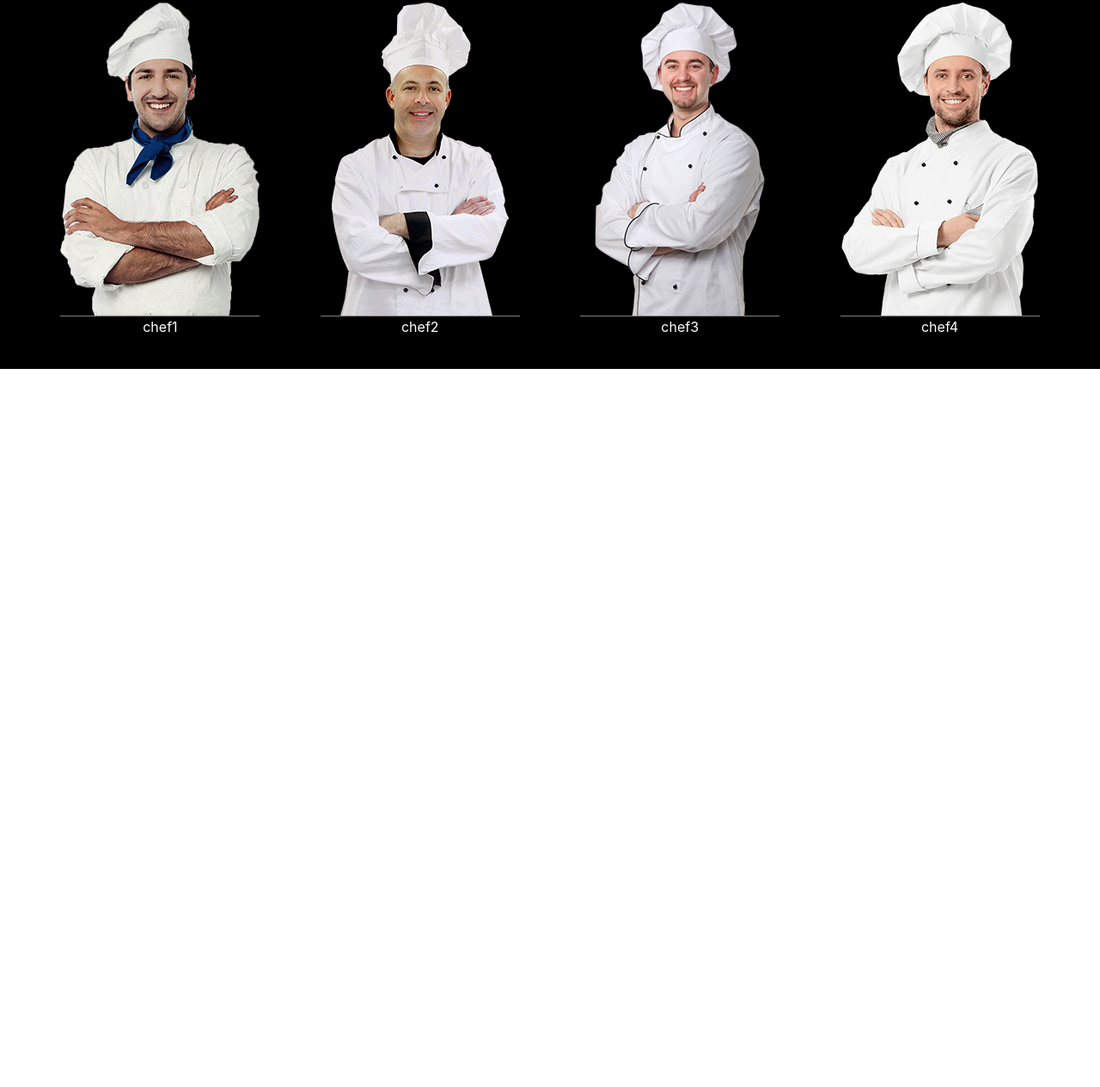
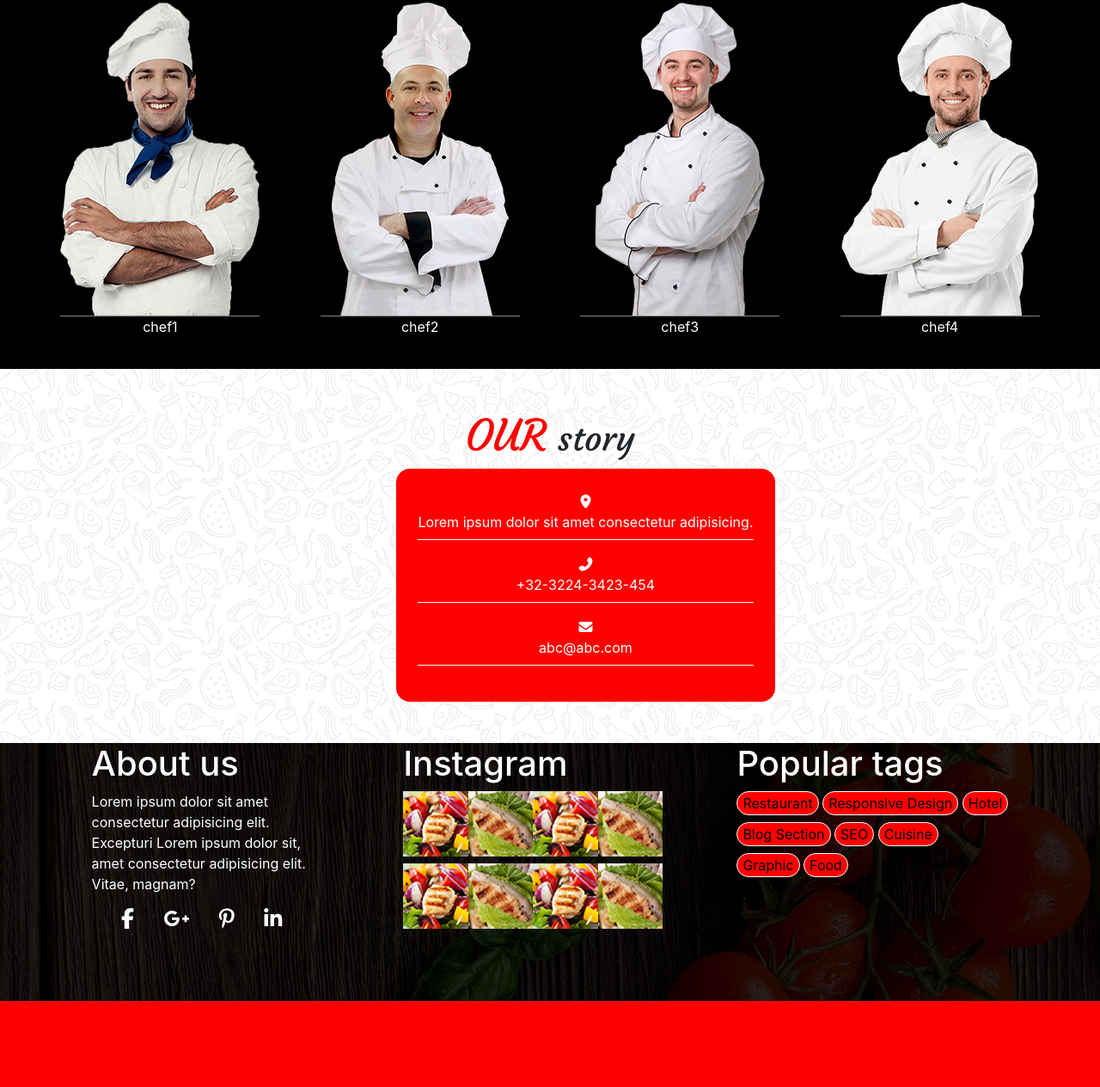
Before and after one commit to iderraz/DerrazIlias19_site_du_chef, a website: page index.html in a window 1280 px wide. Shown: the part 1920-3184 px from the top of the page at 86% size. Before the commit the page ends 2349 px from the top, so only its background shows below. Drawn offline with nearby package versions, Linux system fonts and the light colour scheme.

Commit message:
partie footer

```diff
--- a/index.html
+++ b/index.html
@@ -126,9 +126,36 @@
       <div id="ourstory" class=" mt-1 text-center">
         <h1><span class="rouge">OUR</span> story</h1>
         <img src="./public/img/decoration_line.png" alt="">
-        <p class="text-center">Lorem ipsum dolor sit amet consectetur adipisicing elit. Veniam iste illum id ducimus labore ipsa eaque
+        <p class="text-center">Lorem ipsum dolor sit amet consectetur adipisicing elit. Veniam iste illum id ducimus
+          labore ipsa eaque
           alias deserunt numquam suscipit reprehenderit sit adipisci animi dolores doloribus minima dicta magni
           voluptates, aliquid aperiam atque ea recusandae?</p>
+      </div>
+
+
+      <div id="" class=" container border border-danger">
+        <div class="row">
+          <nav class="col-sm-2" id="myScrollspy">
+            <ul class="nav nav-pills nav-stacked">
+              <li><a href="#section1">Section 1</a></li>
+              ...
+            </ul>
+          </nav>
+          <div class="col-sm-4">
+            <div id="section1">
+              <h1>Section 1</h1>
+              <p>Try to scroll this page and look at the navigation list while scrolling!</p>
+            </div>
+            ...
+          </div>
+          <div class="col-sm-4">
+            <div id="section1">
+              <h1>Section 1</h1>
+              <p>Try to scroll this page and look at the navigation list while scrolling!</p>
+            </div>
+            ...
+          </div>
+        </div>
       </div>
 
 
@@ -136,10 +163,7 @@
 
 
 
-      <div id="basdepage">
-        <img src="./public/img/box-bottom-left.png" alt="">
-        <img src="./public/img/box-bottom_right.png" alt="">
-      </div>
+
 
     </div>
   </section>
@@ -176,16 +200,113 @@
 
     </div>
 
+  </section>
+
+
+
+
+
+
+
+
+  <section></section>
+  <section></section>
+
+
+  <!-----------------------------contact----------------------------->
+  <section id="contact" class="pb-5 pt-5">
+    <h1><span class="rouge">OUR</span> story</h1>
+    <div id="carré">
+
+
+      <div>
+        <i class="fas fa-map-marker-alt"></i>
+          <p class="pb-2">Lorem ipsum dolor sit amet consectetur adipisicing.</p>
+      </div>
+
+      <div>
+        <i class="fas fa-phone-alt"></i>
+          <p class="pb-2">+32-3224-3423-454</p>
+      </div>
+
+      <div>
+        <i class="fas fa-envelope"></i>
+          <p class="pb-2">abc@abc.com</p>
+      </div>
+
+
+    </div>
+
+
 
 
 
 
   </section>
-  <section></section>
-  <section></section>
-  <section></section>
-  <footer></footer>
+  <!-----------------------------Contact----------------------------->
 
+
+
+
+  <!---------------------------ici-footer----------------------------->
+  <footer id="footer">
+    <div id="bg-dark">
+      <div id="aboutus">
+        <h1>About us</h1>
+        <p>Lorem ipsum dolor sit amet consectetur adipisicing elit. Excepturi Lorem ipsum dolor sit, amet consectetur
+          adipisicing elit. Vitae, magnam? </p>
+
+        <div id="icone-footer" class="">
+          <i class="fab fa-facebook-f"></i>
+          <i class="fab fa-google-plus-g"></i>
+          <i class="fab fa-pinterest-p"></i>
+          <i class="fab fa-linkedin-in"></i>
+
+        </div>
+
+      </div>
+
+      <div id="insta">
+        <h1>Instagram</h1>
+        <div class="instapic">
+          <img src="./public/img/instragram_gallery_img1.jpg" alt="">
+          <img src="./public/img/instragram_gallery_img2.jpg" alt="">
+          <img src="./public/img/instragram_gallery_img1.jpg" alt="">
+          <img src="./public/img/instragram_gallery_img2.jpg" alt="">
+        </div>
+
+        <div class="instapic mt-2">
+          <img src="./public/img/instragram_gallery_img1.jpg" alt="">
+          <img src="./public/img/instragram_gallery_img2.jpg" alt="">
+          <img src="./public/img/instragram_gallery_img1.jpg" alt="">
+          <img src="./public/img/instragram_gallery_img2.jpg" alt="">
+        </div>
+
+      </div>
+
+      <div id="popular">
+        <h1>Popular tags</h1>
+        <div class="button mt-2">
+          <button>Restaurant</button>
+          <button>Responsive Design</button>
+          <button>Hotel</button>
+        </div>
+        <div class="button mt-2">
+          <button>Blog Section</button>
+          <button>SEO</button>
+          <button>Cuisine</button>
+        </div>
+
+        <div class="button mt-2">
+          <button>Graphic</button>
+          <button>Food</button>
+        </div>
+      </div>
+    </div>
+    <div></div>
+  </footer>
+
+  <!---------------------------ici-footer----------------------------->
 
 
 
--- /dev/null
+++ b/src/scss/modèles/_contact.scss
@@ -0,0 +1,26 @@
+#contact{
+    text-align: center;
+    h1{
+        font-family: 'Courgette', cursive;
+        .rouge{
+            color: red;
+            font-size: 125%;
+        }
+    }
+    #carré{
+        padding: 2%;
+        border-radius: 1em/1em;
+        background-color: red;
+        max-width: fit-content;
+        margin-left: 36%;
+        div{
+            p{
+                color: white;
+                border-bottom: white solid 1px;
+            }
+            i{
+                color: white;
+            }
+        }
+    }
+}
--- /dev/null
+++ b/src/scss/modèles/_footer.scss
@@ -0,0 +1,61 @@
+footer{
+    background-color: red;
+    width: 100%;
+    height: 400px;
+
+    #bg-dark{
+        width: 100%;
+        height: 300px;
+        background-image: url(../img/footer_background.jpg);
+        background-position: center;
+        display: flex;
+        justify-content: space-evenly;
+
+        #aboutus{
+            width: 20%;
+
+           h1{
+               color:white;
+           }
+           p{
+                text-align: left;
+               max-width: fit-content;
+               color:white;
+           }
+           #icone-footer{
+               display: flex;
+               justify-content: space-evenly;
+               color:white;
+               font-size: 150%;
+
+
+           }
+        }
+        #insta{
+            width: 22%;
+            .instapic{
+                display: flex;
+                justify-content: space-between;
+
+            }
+            h1{
+                color: white;
+            }
+
+
+        }
+
+        #popular{
+            h1{
+                color: white;
+            }
+            .button{
+                button{
+                    background-color: red;
+                    border: 1px white solid;
+                    border-radius: 10em/10em;
+                }
+            }
+        }
+    }
+}
--- a/src/scss/modèles/_section-1.scss
+++ b/src/scss/modèles/_section-1.scss
@@ -41,7 +41,7 @@
 #section-1{
     #page1{
 
-        background-color: blue;
+        background-color: white;
         width: 100%;
         height: 800px;
         padding-left: 0;
@@ -70,9 +70,6 @@
 
 
 
-
-
-
         #basdepage{
             display: flex;
             justify-content: space-between;
--- a/src/scss/modèles/styles.scss
+++ b/src/scss/modèles/styles.scss
@@ -1,3 +1,5 @@
 @import "./header";
 @import "./section-1";
-@import "./section-2"
+@import "./section-2";
+@import "./contact";
+@import "./footer";
```
Also changed, not shown: public/css/app.css, 1 other file. Lines whose indentation alone changed are shown as unchanged.
